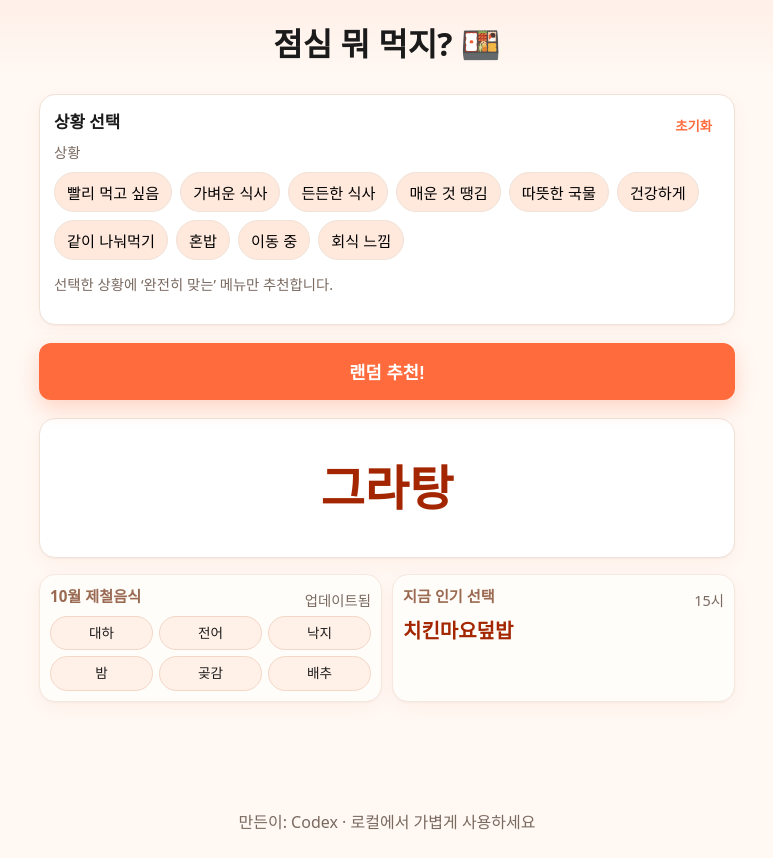
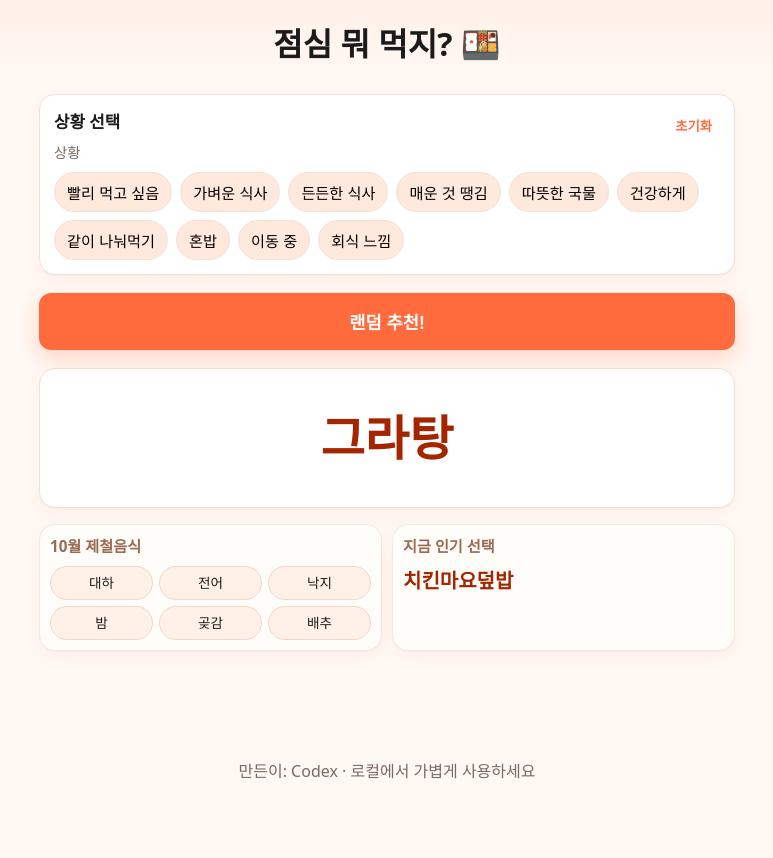
Before and after one commit to productspigen-art/lunch-random, a plain HTML site: page index.html in a window 1280 px wide. Shown: the whole page, without its empty margins (253-1026 px from the left). After the commit the page ends 807 px from the top, so only its background shows below. Drawn offline with Linux system fonts and the light colour scheme.

Commit message:
chore(ui): remove helper texts; make seasonal chips non-interactive; hide update/meta lines

```diff
--- a/app.js
+++ b/app.js
@@ -124,10 +124,8 @@
     clearContextBtn: document.getElementById('clearContextBtn'),
     // seasonal
     seasonalList: document.getElementById('seasonalList'),
-    seasonalMeta: document.getElementById('seasonalMeta'),
     seasonalTitle: document.getElementById('seasonal-title'),
     // context popular
-    contextMeta: document.getElementById('contextMeta'),
     contextBest: document.getElementById('contextBest'),
     contextWhy: document.getElementById('contextWhy'),
     // info
@@ -219,7 +217,6 @@
     els.seasonalList.innerHTML=''; list.forEach(n=>{ const d=document.createElement('div'); d.className='chip'; d.textContent=n; els.seasonalList.appendChild(d); });
     const monthLabel = String(m);
     if(els.seasonalTitle) els.seasonalTitle.textContent = `${monthLabel}월 제철음식`;
-    if(els.seasonalMeta) els.seasonalMeta.textContent = '업데이트됨';
   }
 
   // Nearby info
@@ -311,7 +308,7 @@
   // Context popular
   function summarizeContext(){ const parts=[]; const h=new Date().getHours(); parts.push(`${h}시`); if(state.weather?.summary) parts.push(state.weather.summary);
     if(state.nearby?.ready && state.nearby.presentCats.length){ const labelById=new Map(state.categories.map(c=>[c.id,c.name])); const cats=state.nearby.presentCats.slice(0,3).map(id=>labelById.get(id)||id).join('·'); parts.push(`근처:${cats}`); } return parts.join(' · '); }
-  function renderContextPopular(){ if(!els.contextBest) return; let base=suggestionPool(); if(!base.length) base=state.items.slice(); const pick=base[Math.floor(Math.random()*base.length)]; els.contextBest.textContent=pick?pick.name:'추천 준비 중'; if(els.contextMeta) els.contextMeta.textContent=summarizeContext(); const r=rulesFromContext(); const why=[]; if(r.wantCold) why.push('시원한 메뉴'); if(r.wantSoup) why.push('따뜻한 국물'); if(r.wantSpicy) why.push('매콤 인기'); if(r.wantQuick) why.push('간편식 선호'); if(r.wantHeavy) why.push('든든한 한 끼'); if(els.contextWhy) els.contextWhy.textContent = why.join(' · '); }
+  function renderContextPopular(){ if(!els.contextBest) return; let base=suggestionPool(); if(!base.length) base=state.items.slice(); const pick=base[Math.floor(Math.random()*base.length)]; els.contextBest.textContent=pick?pick.name:'추천 준비 중'; const r=rulesFromContext(); const why=[]; if(r.wantCold) why.push('시원한 메뉴'); if(r.wantSoup) why.push('따뜻한 국물'); if(r.wantSpicy) why.push('매콤 인기'); if(r.wantQuick) why.push('간편식 선호'); if(r.wantHeavy) why.push('든든한 한 끼'); if(els.contextWhy) els.contextWhy.textContent = why.join(' · '); }
 
   // Weather + Nearby
   function catCuisineMap(){ return { korean:['korean','korea'], japanese:['japanese','sushi','ramen','udon','soba'], chinese:['chinese'], western:['italian','french','steak_house','european','american'], noodle:['noodle','ramen','udon','soba'], rice:[], salad:['salad','healthy'], sandwich:['sandwich','bagel','deli'], fast:['burger','pizza','fried_chicken'], vietnamese:['vietnamese','pho','banh_mi'], thai:['thai'], indian:['indian','nepalese'], mexican:['mexican','tacos','burrito'], brunch:['breakfast','brunch','cafe'], med:['mediterranean','turkish','greek','middle_eastern','kebab','shawarma'], seasia:['indonesian','malaysian','singaporean'], dessert:['ice_cream','cake','waffle','dessert','bakery'], drink:['coffee_shop','cafe','tea','bubble_tea'], etc:[] }; }
--- a/index.html
+++ b/index.html
@@ -30,7 +30,6 @@
           <div class="group-label">상황</div>
           <div id="situationChips" class="chips" role="listbox" aria-label="상황"></div>
         </div>
-        <p class="muted small">선택한 상황에 ‘완전히 맞는’ 메뉴만 추천합니다.</p>
       </section>
 
       <section class="actions">
@@ -48,7 +47,6 @@
         <section aria-labelledby="seasonal-title" class="card info-card">
           <div class="card-header">
             <h2 id="seasonal-title">요즘 제철 음식</h2>
-            <div id="seasonalMeta" class="muted small"></div>
           </div>
           <div id="seasonalList" class="chips" aria-live="polite"></div>
         </section>
@@ -56,7 +54,6 @@
         <section aria-labelledby="contextpick-title" class="card info-card context-card">
           <div class="card-header">
             <h2 id="contextpick-title">지금 인기 선택</h2>
-            <div id="contextMeta" class="muted small"></div>
           </div>
           <div class="best-wrap">
             <div id="contextBest" class="best-title">계산 중...</div>
--- a/styles.css
+++ b/styles.css
@@ -137,6 +137,8 @@ body{
   grid-template-columns:repeat(3,minmax(0,1fr));
 }
 .info-card #seasonalList .chip{display:block;text-align:center}
+/* Make seasonal chips informational only */
+.info-card #seasonalList .chip{pointer-events:none;cursor:default;user-select:none;-webkit-tap-highlight-color:transparent}
 
 /* Context pick styles */
 .context-card .best-wrap{display:grid;gap:4px}
```
